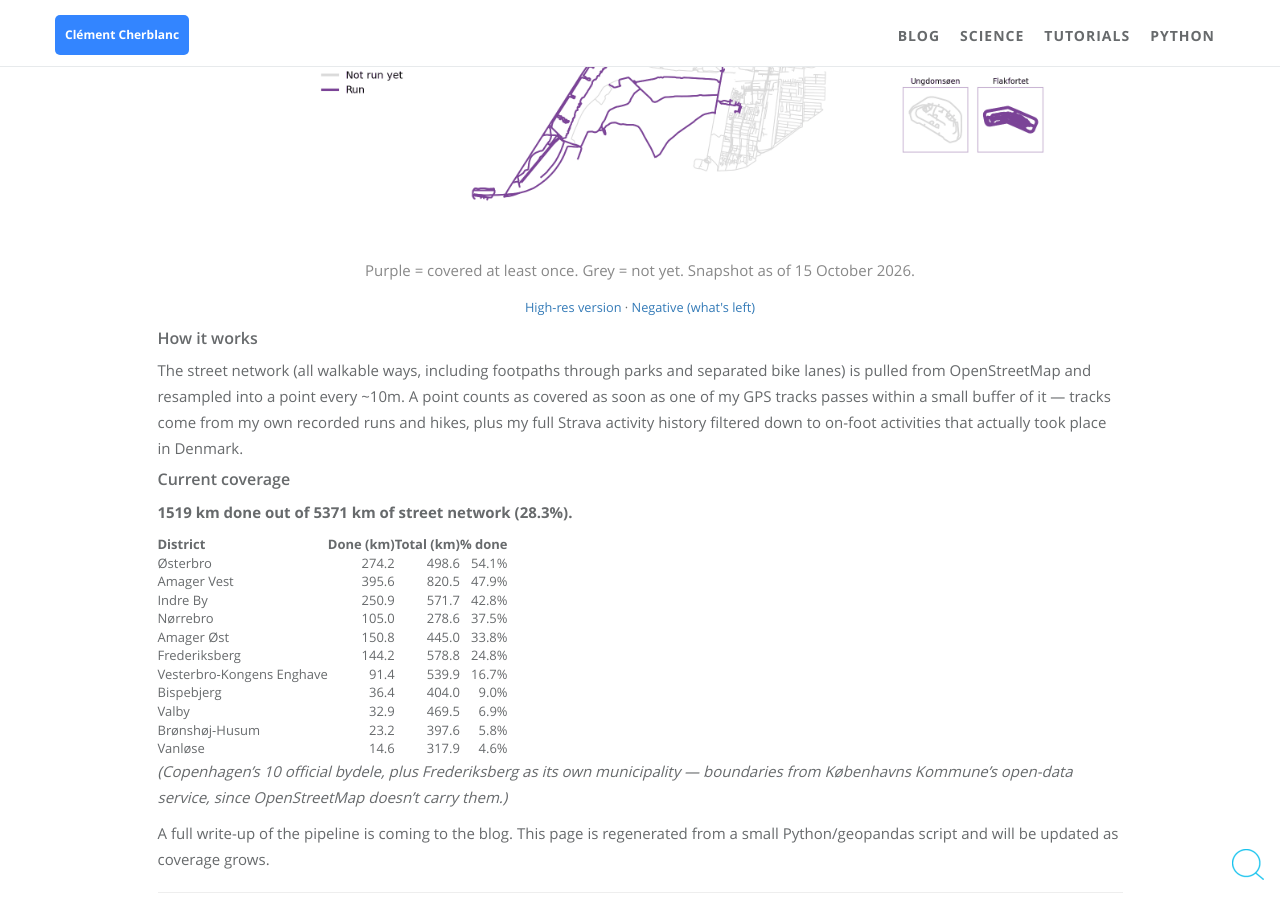
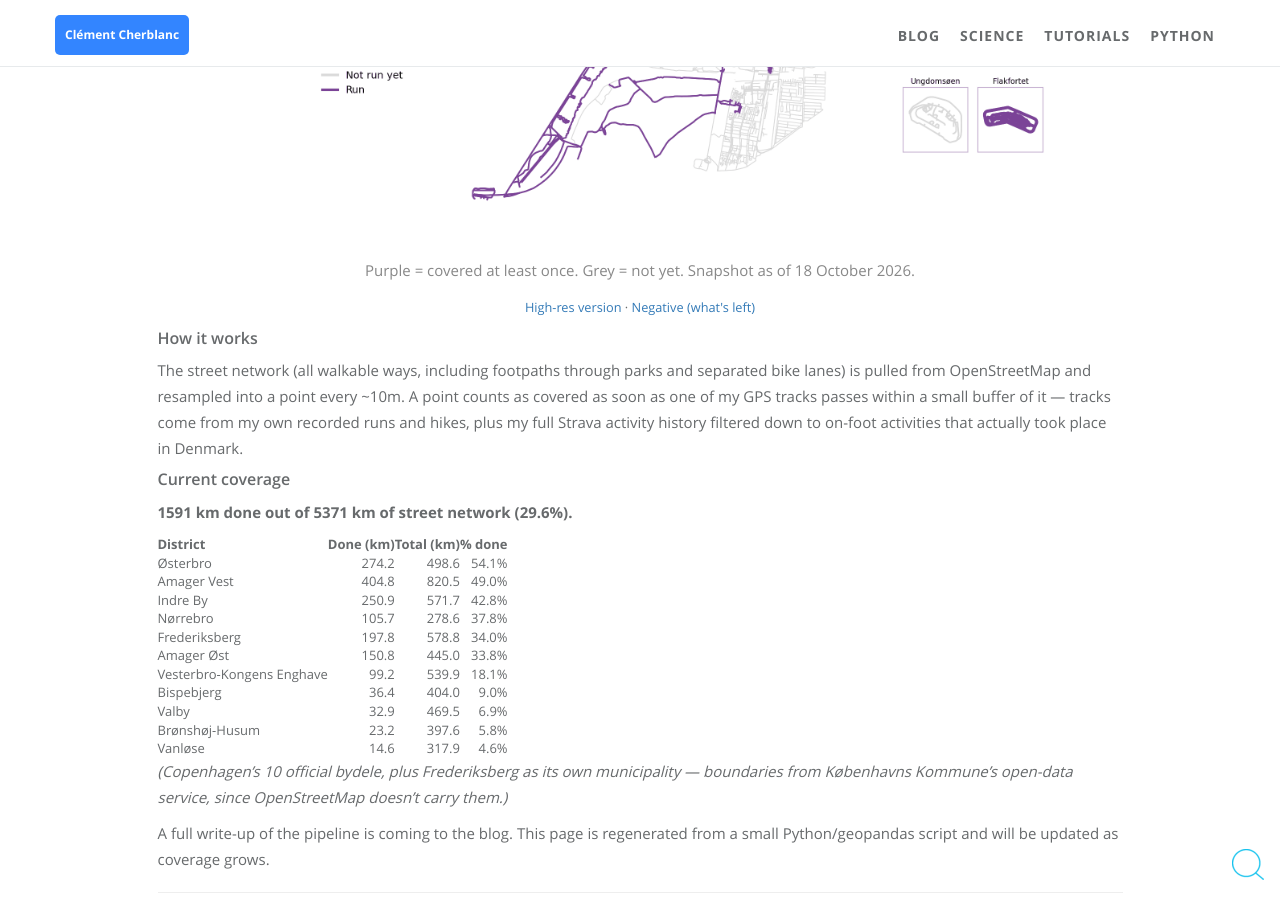
Before and after one commit to ClemAntarctica/ClemAntarctica.github.io, a Jekyll site: the page built from ES_CPH.md, in a window 1280 px wide and 900 px high, scrolled down 1397 px. Built offline with Jekyll 4.4.1, drawn with Linux system fonts in a browser that asks for light colours; comment, search, counter and statistics services are not loaded.

Commit message:
ES CPH update 18 Oct 2026

```diff
--- a/ES_CPH.md
+++ b/ES_CPH.md
@@ -14,7 +14,7 @@ Inspired by the "every street" mapping challenge, this project tracks exactly wh
 
 <img src="{{ "/static/assets/img/landing/es_cph_coverage.png" | prepend: site.baseurl }}" width="100%">
 
-<p class="text-center text-muted">Purple = covered at least once. Grey = not yet. Snapshot as of 15 October 2026.</p>
+<p class="text-center text-muted">Purple = covered at least once. Grey = not yet. Snapshot as of 18 October 2026.</p>
 
 <p class="text-center"><small><a href="{{ "/static/assets/img/landing/es_cph_coverage_HR.png" | prepend: site.baseurl }}">High-res version</a> &middot; <a href="{{ "/static/assets/img/landing/es_cph_coverage_negative.png" | prepend: site.baseurl }}">Negative (what's left)</a></small></p>
 
@@ -24,17 +24,17 @@ The street network (all walkable ways, including footpaths through parks and sep
 
 ### Current coverage
 
-**1519 km done out of 5371 km of street network (28.3%).**
+**1591 km done out of 5371 km of street network (29.6%).**
 
 | District | Done (km) | Total (km) | % done |
 |---|---:|---:|---:|
 | Østerbro | 274.2 | 498.6 | 54.1% |
-| Amager Vest | 395.6 | 820.5 | 47.9% |
+| Amager Vest | 404.8 | 820.5 | 49.0% |
 | Indre By | 250.9 | 571.7 | 42.8% |
-| Nørrebro | 105.0 | 278.6 | 37.5% |
+| Nørrebro | 105.7 | 278.6 | 37.8% |
+| Frederiksberg | 197.8 | 578.8 | 34.0% |
 | Amager Øst | 150.8 | 445.0 | 33.8% |
-| Frederiksberg | 144.2 | 578.8 | 24.8% |
-| Vesterbro-Kongens Enghave | 91.4 | 539.9 | 16.7% |
+| Vesterbro-Kongens Enghave | 99.2 | 539.9 | 18.1% |
 | Bispebjerg | 36.4 | 404.0 | 9.0% |
 | Valby | 32.9 | 469.5 | 6.9% |
 | Brønshøj-Husum | 23.2 | 397.6 | 5.8% |
```
Also changed, not shown: static/assets/img/landing/es_cph_coverage.png, static/assets/img/landing/es_cph_coverage_negative.png, 1 other file.
